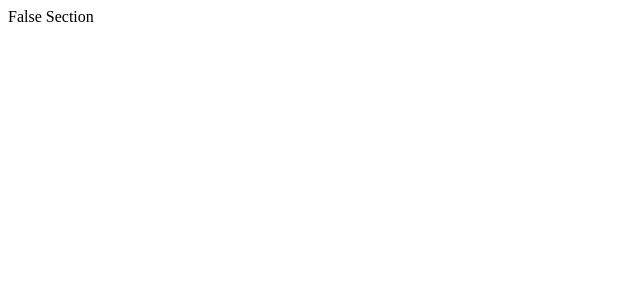
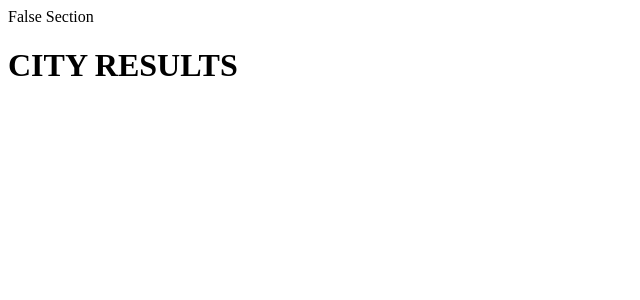
Before and after one commit to jeniglar/FreshStart, a React (Create React App) app in the folder client/: page /CityResults in a window 1280 px wide. Shown: the top 300 px of the page, without its empty margins (0-640 px from the left). Built offline with nearby package versions, Linux system fonts and the light colour scheme.

Commit message:
Added pages and routes, installed router

```diff
--- a/client/src/App.js
+++ b/client/src/App.js
@@ -1,9 +1,21 @@
-import CityScores from "./components/ScoreCard";
+import React from 'react';
+import { BrowserRouter as Router, Route } from 'react-router-dom';
+import Home from './pages/Home';
+import Favorites from './pages/Favorites';
+import CityResults from './pages/CityResults';
+import CityScores from './components/ScoreCard';
 
 function App() {
   return (
     <>
      <CityScores/>
+
+     <Router>
+        <Route exact path="/" component={ Home } />
+        <Route exact path="/Home" component={ Home } />
+        <Route exact path="/CityResults" component={ CityResults } />
+        <Route exact path="/Favorites" component={ Favorites } />
+    </Router>
     </>
   );
 }
--- /dev/null
+++ b/client/src/pages/CityResults.js
@@ -0,0 +1,13 @@
+import React from 'react';
+
+
+function CityResults() {
+    return (
+        <>
+            <h1>CITY RESULTS</h1>
+        </>
+    )
+}
+
+
+export default CityResults;
--- /dev/null
+++ b/client/src/pages/Favorites.js
@@ -0,0 +1,13 @@
+import React from 'react';
+
+
+function Favorites() {
+    return (
+        <>
+            <h1>FAVORITES</h1>
+        </>
+    )
+}
+
+
+export default Favorites;
--- /dev/null
+++ b/client/src/pages/Home.js
@@ -0,0 +1,13 @@
+import React from 'react';
+
+
+function Home() {
+    return (
+        <>
+            <h1>HOMEPAGE</h1>
+        </>
+    )
+}
+
+
+export default Home;
--- a/package.json
+++ b/package.json
@@ -6,7 +6,8 @@
   "dependencies": {
     "axios": "^0.21.0",
     "express": "^4.17.1",
-    "if-env": "^1.0.4"
+    "if-env": "^1.0.4",
+    "react-router-dom": "^5.2.0"
   },
   "devDependencies": {
     "concurrently": "^4.1.0",
```
Also changed, not shown: 1 other file (tests, documents, lock files or other folders).
